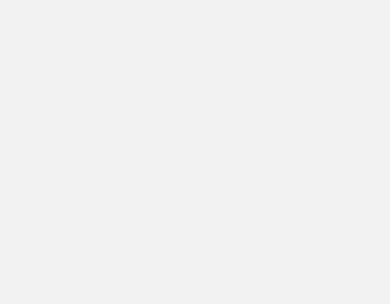
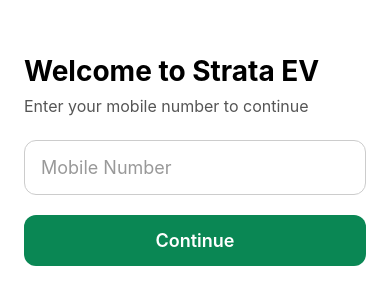
Before and after one commit to Vishnu2116/StrataEVMobileApp, a React Native app: screen /Login in a window 390 px wide. Shown: the part 262-566 px from the top of the page. Built offline with nearby package versions, Linux system fonts and the light colour scheme; no server answers.

Commit message:
step 3.2 part 1

```diff
--- a/src/navigation/AuthNavigator.tsx
+++ b/src/navigation/AuthNavigator.tsx
@@ -1,5 +1,7 @@
 import React from "react";
 import { createNativeStackNavigator } from "@react-navigation/native-stack";
+
+import LoginScreen from "../screens/LoginScreen";
 
 export type AuthStackParamList = {
   Login: undefined;
@@ -9,21 +11,14 @@
 
 const Stack = createNativeStackNavigator<AuthStackParamList>();
 
-// Temporary placeholder screens until Step 3.2
-function TempScreen({ route }: any) {
-  return (
-    <>
-      {route.name === "Login" && <></>}
-      {route.name === "OTP" && <></>}
-      {route.name === "Name" && <></>}
-    </>
-  );
+function TempScreen() {
+  return null;
 }
 
 export default function AuthNavigator() {
   return (
     <Stack.Navigator screenOptions={{ headerShown: false }}>
-      <Stack.Screen name="Login" component={TempScreen} />
+      <Stack.Screen name="Login" component={LoginScreen} />
       <Stack.Screen name="OTP" component={TempScreen} />
       <Stack.Screen name="Name" component={TempScreen} />
     </Stack.Navigator>
--- /dev/null
+++ b/src/screens/LoginScreen.tsx
@@ -0,0 +1,84 @@
+import React, { useState } from "react";
+import {
+  View,
+  Text,
+  TextInput,
+  TouchableOpacity,
+  StyleSheet,
+} from "react-native";
+
+export default function LoginScreen({ navigation }: any) {
+  const [phone, setPhone] = useState("");
+
+  const handleContinue = () => {
+    if (phone.length < 10) {
+      alert("Enter a valid mobile number");
+      return;
+    }
+
+    navigation.navigate("OTP", { phone });
+  };
+
+  return (
+    <View style={styles.container}>
+      <Text style={styles.title}>Welcome to Strata EV</Text>
+
+      <Text style={styles.subtitle}>Enter your mobile number to continue</Text>
+
+      <TextInput
+        style={styles.input}
+        keyboardType="phone-pad"
+        placeholder="Mobile Number"
+        placeholderTextColor="#999"
+        value={phone}
+        maxLength={10}
+        onChangeText={setPhone}
+      />
+
+      <TouchableOpacity style={styles.button} onPress={handleContinue}>
+        <Text style={styles.buttonText}>Continue</Text>
+      </TouchableOpacity>
+    </View>
+  );
+}
+
+const styles = StyleSheet.create({
+  container: {
+    flex: 1,
+    backgroundColor: "#fff",
+    paddingHorizontal: 24,
+    justifyContent: "center",
+  },
+  title: {
+    fontSize: 28,
+    fontWeight: "700",
+    marginBottom: 8,
+    color: "#000",
+  },
+  subtitle: {
+    fontSize: 16,
+    color: "#555",
+    marginBottom: 24,
+  },
+  input: {
+    height: 55,
+    borderWidth: 1,
+    borderColor: "#ccc",
+    borderRadius: 12,
+    paddingHorizontal: 16,
+    fontSize: 18,
+    marginBottom: 20,
+    color: "#000",
+  },
+  button: {
+    backgroundColor: "#0A8754",
+    paddingVertical: 15,
+    borderRadius: 12,
+    alignItems: "center",
+  },
+  buttonText: {
+    color: "#fff",
+    fontSize: 18,
+    fontWeight: "600",
+  },
+});
```
